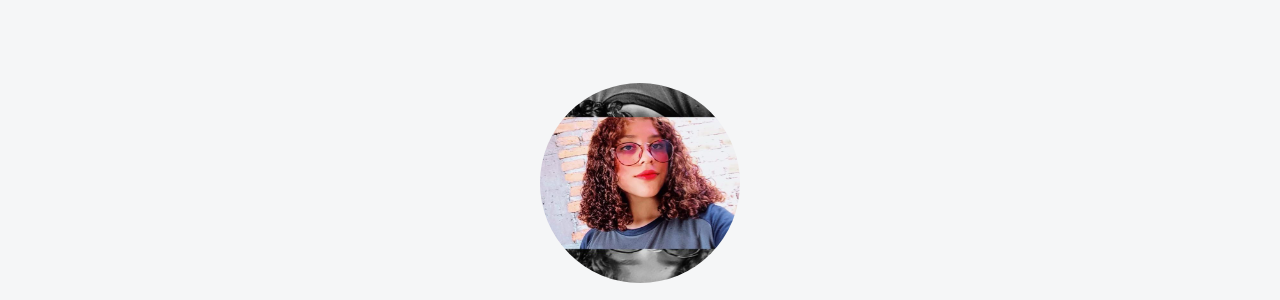
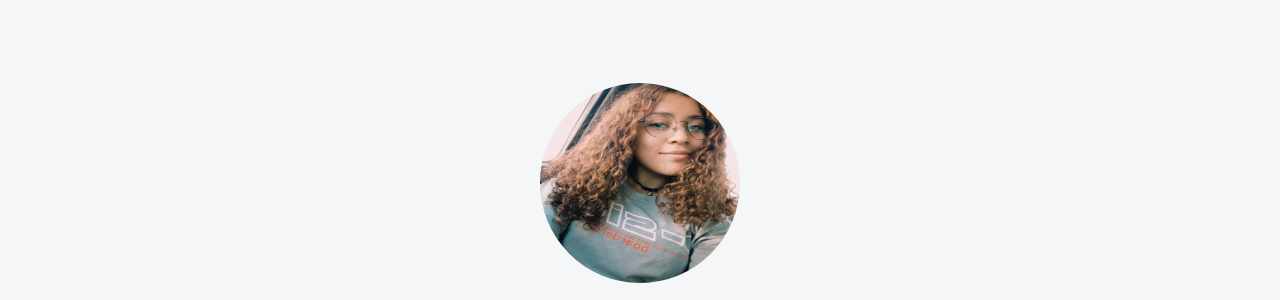
Before and after one commit to Janval07/Janval07.github.io, a plain HTML site: page index.html in a window 1280 px wide. Shown: the part 109-409 px from the top of the page. Drawn offline with nearby package versions, Linux system fonts and the light colour scheme; a web font is replaced by a local one.

Commit message:
Update index.html

```diff
--- a/index.html
+++ b/index.html
@@ -56,7 +56,7 @@
     <!-- Seccion Hero -->
     <section class="hero align-items-stretch">
       <div class="hero-principal d-flex flex-column justify-content-center align-items-center">
-        <img class="hero-imagen-desarrollador rounded-circle" src="imagenes/mi_foto_de_perfil.jpeg" alt="Foto de Janette Valenzuela">
+        <img class="hero-imagen-desarrollador rounded-circle" src="imagenes/FotoPerfil2YO.jpeg" alt="Foto de Janette Valenzuela">
         <h1>Hola, soy Janette Valenzuela</h1>
         <!--<h2>Desarrollo sitios web y escribo artículos sobre programación.</h2>-->
 
```
